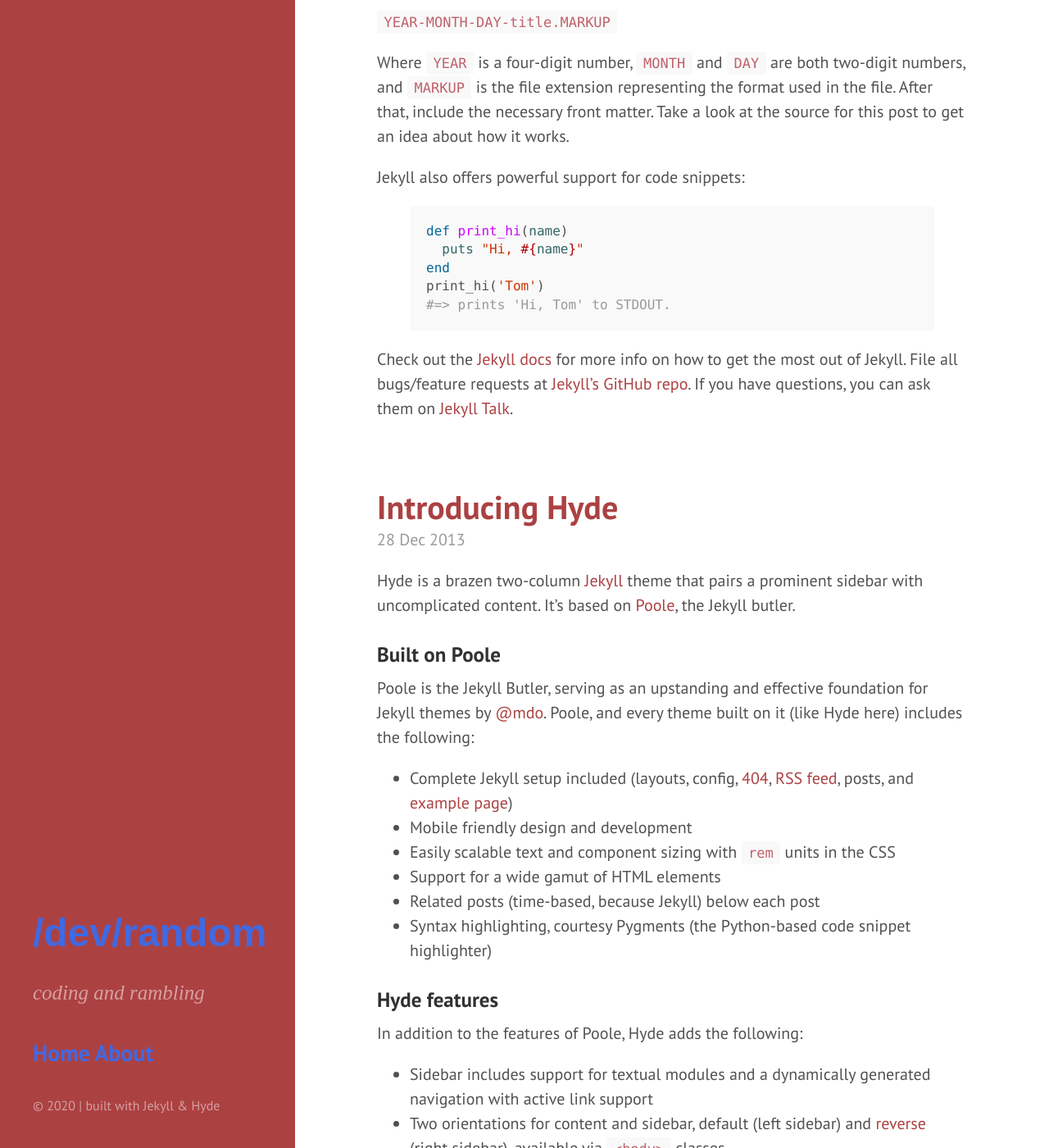
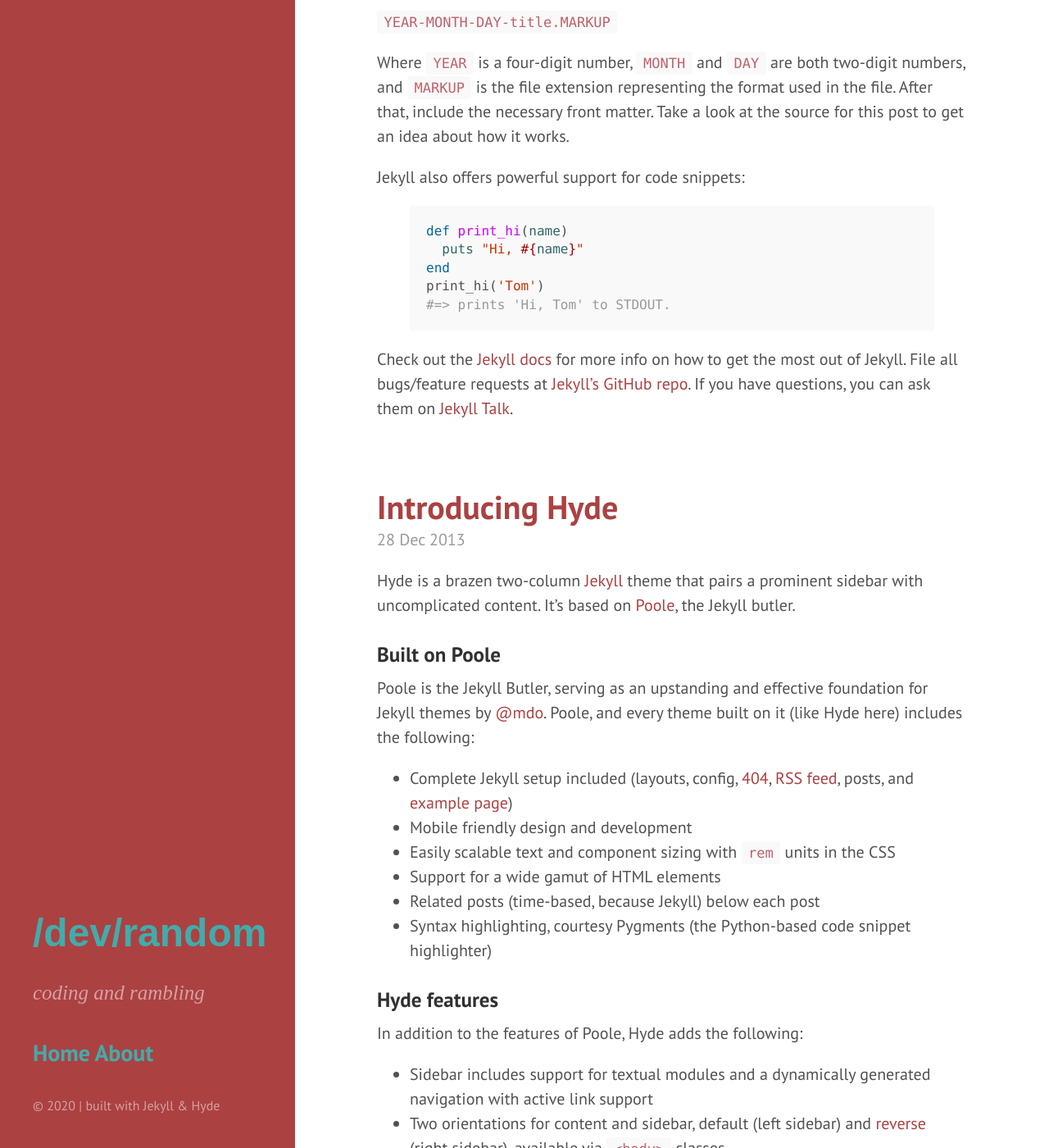
Before and after one commit to dgyarmati/devslashrand-dot-com, a Jekyll site: the page built from index.html, in a window 1280 px wide and 1400 px high, scrolled down 359 px. Shown: the whole window at 82% size. Built offline with Jekyll 4.4.1, drawn with Linux system fonts in a browser that asks for light colours; the list of posts is cut into pages by our own code.

Commit message:
sidebar hyperlinks styling

```diff
--- a/public/css/hyde.css
+++ b/public/css/hyde.css
@@ -77,7 +77,7 @@
   font-weight: 700;
   color: #FFFFFF;
   overflow: hidden;
-  background: linear-gradient(to right, midnightblue, midnightblue 50%, royalblue 50%);
+  background: linear-gradient(to right, #4142ac, #4142ac 50%, #41acab 50%);
   background-clip: text;
   -webkit-background-clip: text;
   -webkit-text-fill-color: transparent;
@@ -92,7 +92,6 @@
 
 /* About section */
 .sidebar-about h1 {
-  color: #fff;
   margin-top: 0;
   font-family: "Calibre",sans-serif;
   font-size: 2.40rem;
```
